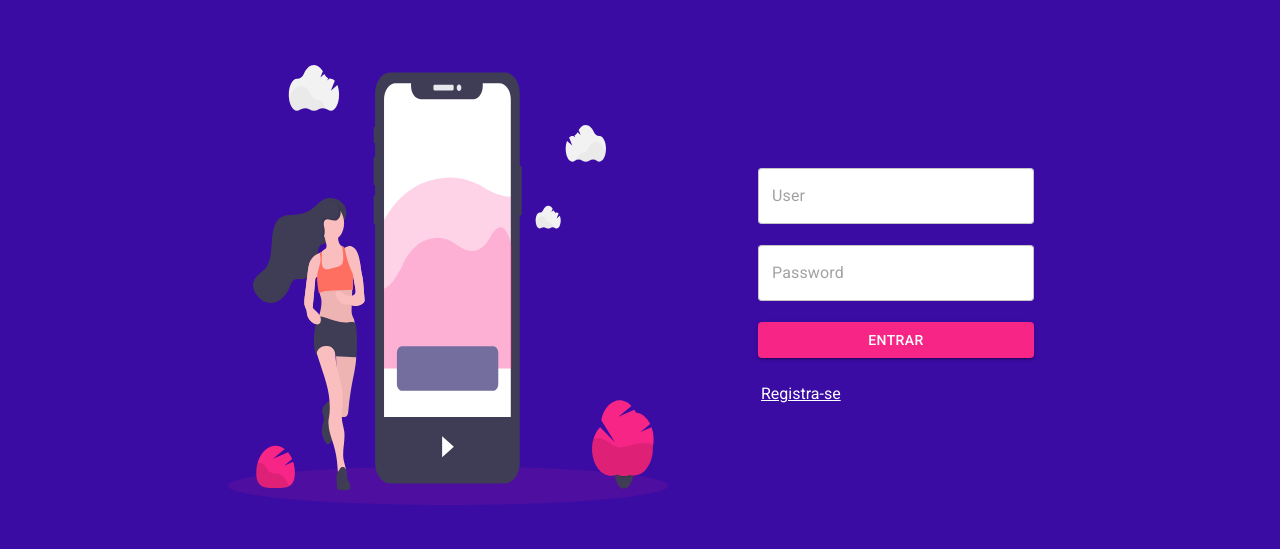
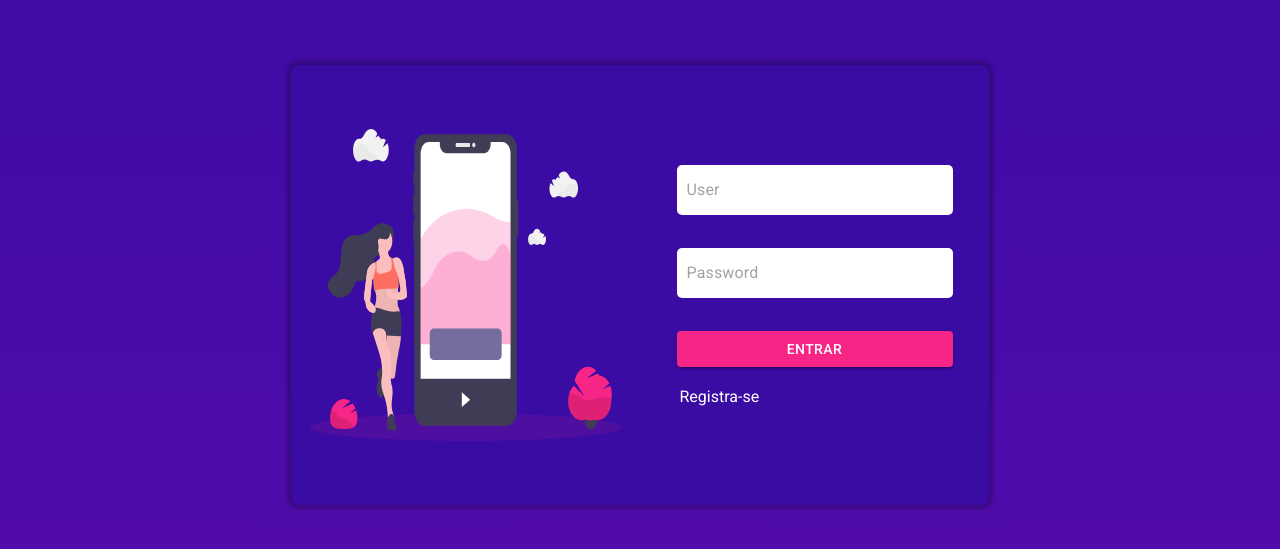
Before and after one commit to Fabricio-valadares/devstation, a React (Create React App) app: page /login in a window 1280 px wide. Shown: the part 115-664 px from the top of the page. Built offline with nearby package versions, Linux system fonts and the light colour scheme.

Commit message:
feature: transform style login

```diff
--- a/src/components/FormLogin/index.jsx
+++ b/src/components/FormLogin/index.jsx
@@ -5,7 +5,7 @@ import {
   PStyle,
   ButtonStyled,
 } from "./styled";
-import { TextField } from "@material-ui/core";
+import { FormHelperText, InputBase } from "@material-ui/core";
 import { yupResolver } from "@hookform/resolvers/yup";
 import * as yup from "yup";
 import { useForm } from "react-hook-form";
@@ -14,11 +14,7 @@ import { useDispatch } from "react-redux";
 import { useHistory } from "react-router-dom";
 import { useStyles } from "./styled";
 
-import { useSelector } from "react-redux";
-
 const FormLogin = () => {
-  const { loginReduces } = useSelector((state) => state);
-
   const classes = useStyles();
   const dispatch = useDispatch();
   const history = useHistory();
@@ -47,25 +43,29 @@ const FormLogin = () => {
   return (
     <Container>
       <FormStyled onSubmit={handleSubmit(dataForm)}>
-        <TextField
-          className={"MuiFormControl-root"}
+        <InputBase
+          className={classes.root}
           name="username"
           inputRef={register}
           error={!!errors.username}
-          helperText={errors.username?.message}
           placeholder="User"
           variant="outlined"
         />
-        <TextField
-          className={"MuiFormControl-root MuiFormHelperText-root"}
+        <FormHelperText className={classes.error}>
+          {errors.username?.message}
+        </FormHelperText>
+        <InputBase
+          className={classes.root}
           name="password"
           type="password"
           inputRef={register}
           error={!!errors.password}
-          helperText={errors.password?.message}
           placeholder="Password"
           variant="outlined"
         />
+        <FormHelperText className={classes.error}>
+          {errors.password?.message}
+        </FormHelperText>
         <ButtonStyled type="submit" variant="contained" color="primary">
           Entrar
         </ButtonStyled>
--- a/src/components/FormLogin/styled.js
+++ b/src/components/FormLogin/styled.js
@@ -29,17 +29,24 @@ export const PStyle = styled.p`
   color: #fff;
   font-size: 1rem;
   margin-left: 3px;
-  text-decoration: underline;
   cursor: pointer;
+
+  &:hover {
+    text-decoration: underline;
+  }
 `;
 
 // Styled Material-UI
 
 export const useStyles = makeStyles((theme) => ({
   root: {
-    backgroundColor: "var(--secondary)",
+    backgroundColor: "#fff",
+    borderRadius: "5px",
+    width: "276px;",
+    height: "50px",
+    padding: "10px",
   },
-  "root:hover": {
-    backgroundColor: "var(--dark-secondary)",
+  error: {
+    color: "#fff",
   },
 }));
--- a/src/pages/Login/index.jsx
+++ b/src/pages/Login/index.jsx
@@ -1,9 +1,9 @@
-import { Container, DivImage, DivForm, Image } from "./styled";
+import { Container, DivImage, DivForm, Image, ContainerPages } from "./styled";
 import FormLogin from "../../components/FormLogin";
 
 const Login = () => {
   return (
-    <>
+    <ContainerPages>
       <Container>
         <DivImage>
           <Image src={"./assets/login3.svg"} />
@@ -12,7 +12,7 @@ const Login = () => {
           <FormLogin />
         </DivForm>
       </Container>
-    </>
+    </ContainerPages>
   );
 };
 
--- a/src/pages/Login/styled.js
+++ b/src/pages/Login/styled.js
@@ -1,13 +1,32 @@
 import styled from "styled-components";
 
+export const ContainerPages = styled.div`
+  width: 100%;
+  height: 100vh;
+  display: flex;
+  justify-content: center;
+  align-items: center;
+  background-image: linear-gradient(
+    var(--dark-primary),
+    var(--middle-primary),
+    var(--soft-primary)
+  );
+`;
+
 export const Container = styled.main`
-  width: 100vw;
-  height: 100vh;
+  max-width: 801px;
+  min-width: 698px;
+  height: 440px;
   background-color: var(--dark-primary);
+  box-shadow: 0px 0px 4px 4px rgba(0, 0, 0, 0.25);
+  border-radius: 8px;
   display: flex;
   justify-content: center;
 
   @media (max-width: 770px) {
+    min-height: 88vh;
+    min-width: 90vw;
+    padding: 15px;
     flex-direction: column;
     align-items: center;
     justify-content: center;
@@ -15,8 +34,8 @@ export const Container = styled.main`
 `;
 
 export const DivImage = styled.section`
-  width: 40%;
-  height: 100vh;
+  width: 50%;
+  /* height: 100vh; */
   display: flex;
   align-items: center;
   justify-content: center;
@@ -27,25 +46,19 @@ export const DivImage = styled.section`
 `;
 
 export const DivForm = styled.section`
-  width: 30%;
-  height: 100vh;
+  width: 50%;
+  /* height: 100vh; */
   display: flex;
   justify-content: center;
   align-items: center;
 
-  @media (max-width: 1040px) {
-    margin-left: 100px;
-  }
-
   @media (max-width: 770px) {
-    margin-left: 0;
     height: 50%;
   }
 `;
 
 export const Image = styled.img`
-  width: 440px;
-  height: 440px;
+  width: 312px;
 
   @media (max-width: 1040px) {
     width: 340px;
--- a/src/styles/globalStyle.js
+++ b/src/styles/globalStyle.js
@@ -34,28 +34,4 @@ export default createGlobalStyle`
   a {
     text-decoration: none;
   }
-
-  // Material-ui
-
-  .MuiFormControl-root {
-    background-color: #fff;
-    border-radius: 5px;
-  }
-
-  .Mui-error {
-    background-color: var(--dark-primary)
-  }
-
-  .MuiTextField-root {
-    background-color: var(--dark-primary)
-  }
-
-  .MuiOutlinedInput-root {
-    background-color: #fff
-  }
-
-  .MuiFormHelperText-root.Mui-error  {
-    color: #fff !important;
-  }
-
 `;
```
